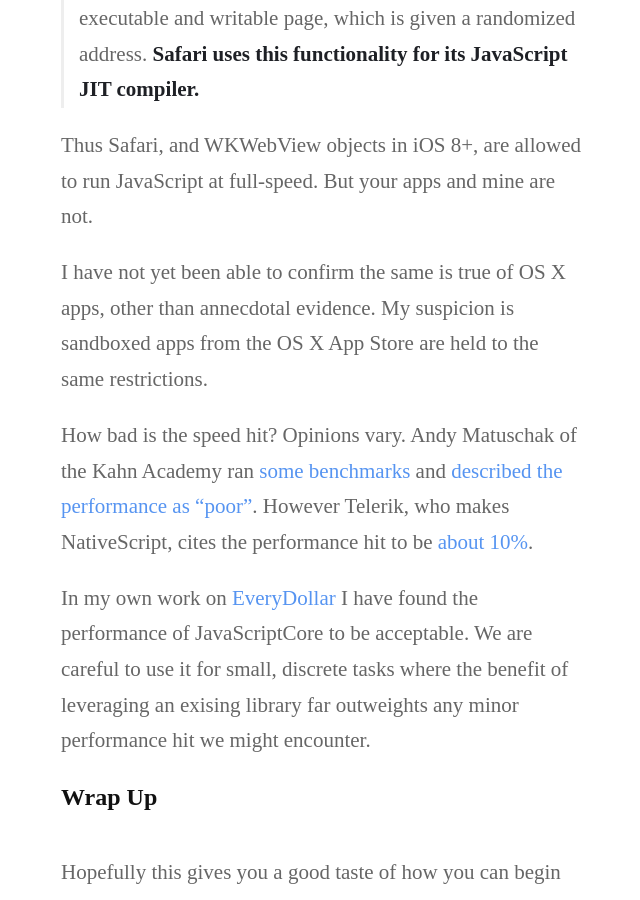
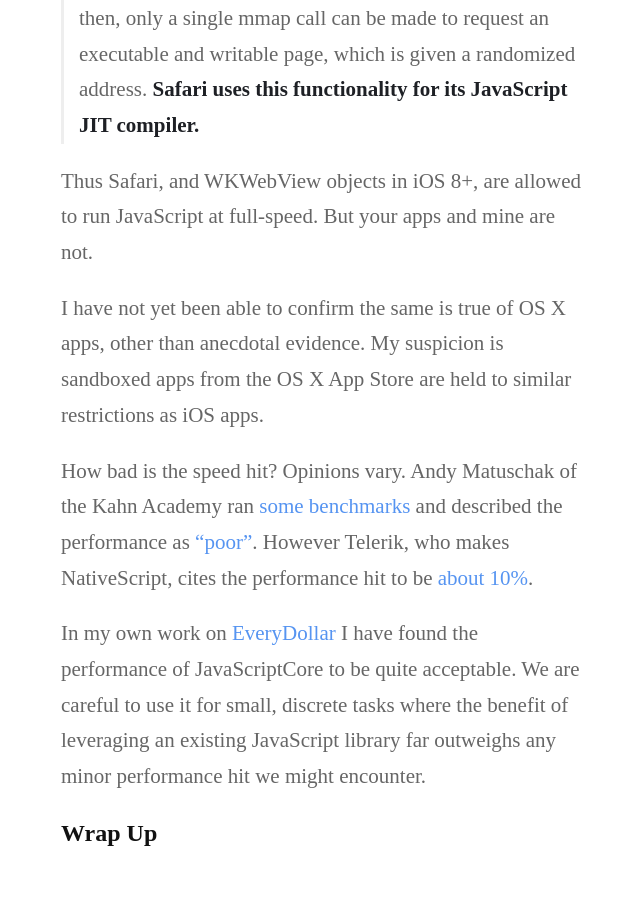
Before and after one commit to jonathan-beebe/somethingkindawierd.github.com, a Jekyll site: the page built from _posts/2015-09-28-javascriptcore-and-swift.md, in a window 1280 px wide and 900 px high, scrolled down 9929 px. Shown: the whole window, without its empty margins (319-959 px from the left). Built offline with Jekyll 4.4.1, drawn with Linux system fonts in a browser that asks for light colours; Markdown is read by kramdown in place of the engine named in the settings; some of the changed text lies outside the part shown.

Commit message:
spelling corrections, etc.

```diff
--- a/_posts/2015-09-28-javascriptcore-and-swift.md
+++ b/_posts/2015-09-28-javascriptcore-and-swift.md
@@ -263,11 +263,11 @@
 
 Thus Safari, and WKWebView objects in iOS 8+, are allowed to run JavaScript at full-speed. But your apps and mine are not.
 
-I have not yet been able to confirm the same is true of OS X apps, other than annecdotal evidence. My suspicion is sandboxed apps from the OS X App Store are held to the same restrictions.
+I have not yet been able to confirm the same is true of OS X apps, other than anecdotal evidence. My suspicion is sandboxed apps from the OS X App Store are held to similar restrictions as iOS apps.
 
-How bad is the speed hit? Opinions vary. Andy Matuschak of the Kahn Academy ran [some benchmarks](https://github.com/Khan/JSContextBenchmarking) and [described the performance as “poor”](https://twitter.com/andy_matuschak/status/557301107845001217). However Telerik, who makes NativeScript, cites the performance hit to be [about 10%](http://developer.telerik.com/featured/nativescript-a-technical-overview/).
+How bad is the speed hit? Opinions vary. Andy Matuschak of the Kahn Academy ran [some benchmarks](https://github.com/Khan/JSContextBenchmarking) and described the performance as [“poor”](https://twitter.com/andy_matuschak/status/557301107845001217). However Telerik, who makes NativeScript, cites the performance hit to be [about 10%](http://developer.telerik.com/featured/nativescript-a-technical-overview/).
 
-In my own work on [EveryDollar](https://itunes.apple.com/us/app/everydollar/id942571931?mt=8) I have found the performance of JavaScriptCore to be acceptable. We are careful to use it for small, discrete tasks where the benefit of leveraging an exising library far outweights any minor performance hit we might encounter.
+In my own work on [EveryDollar](https://itunes.apple.com/us/app/everydollar/id942571931?mt=8) I have found the performance of JavaScriptCore to be quite acceptable. We are careful to use it for small, discrete tasks where the benefit of leveraging an existing JavaScript library far outweighs any minor performance hit we might encounter.
 
 ## Wrap Up
 
```
Also changed, not shown: other parts of _posts/2015-09-28-javascriptcore-and-swift.md (+2 -2 lines).
